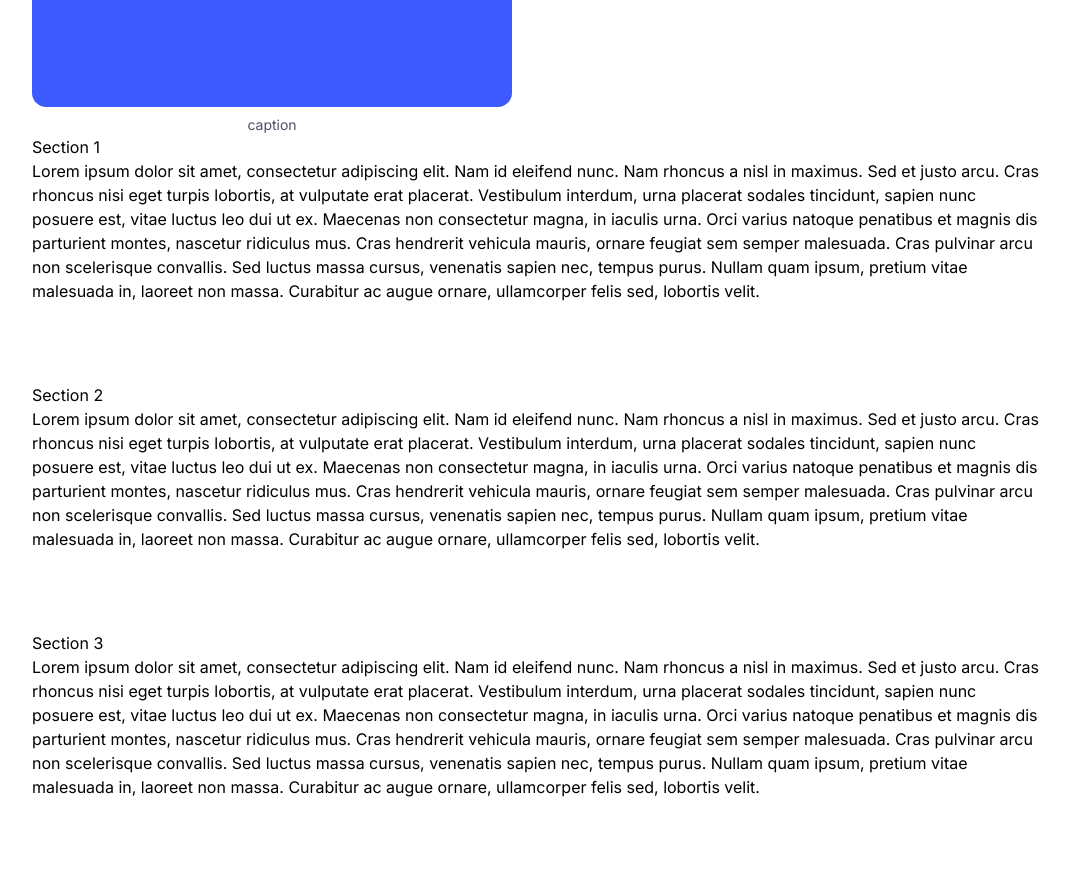
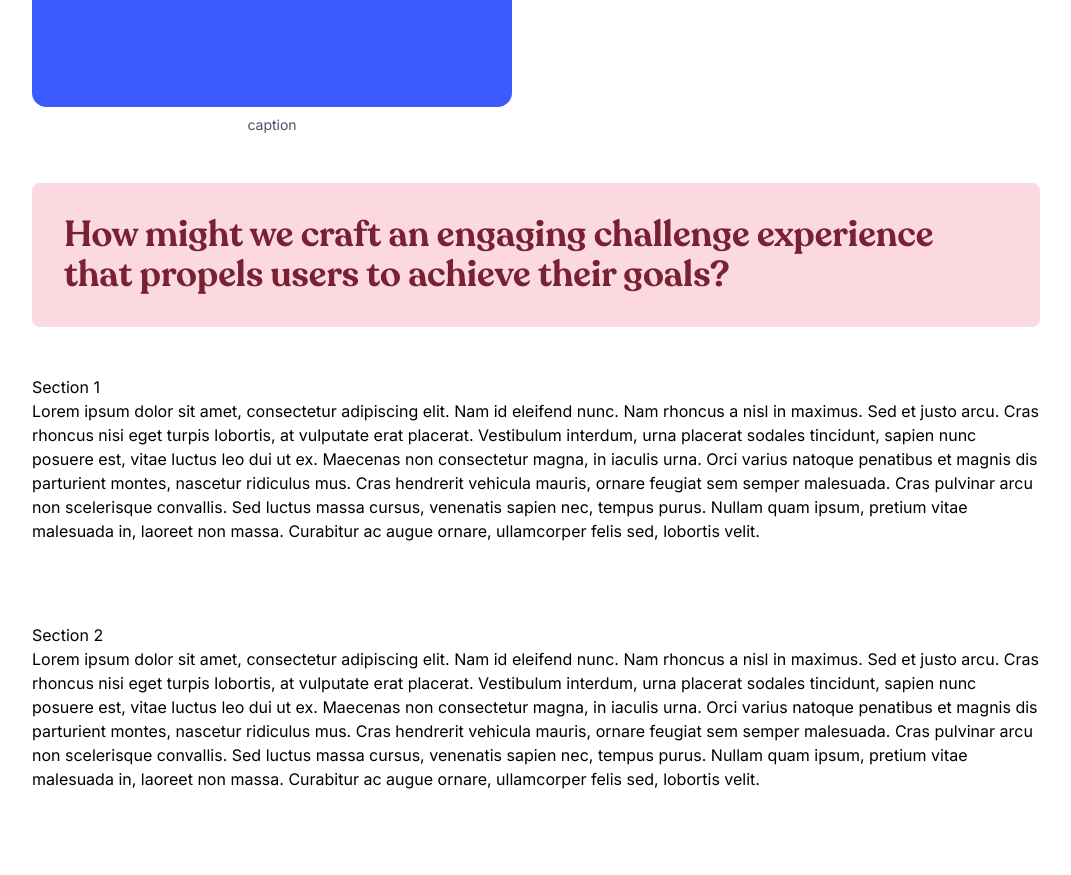
Before and after one commit to kevincward/the5thbeatle-2023, a Next.js app: page /case-studies/components in a window 1280 px wide. Shown: the part 2500-3375 px from the top of the page, without its empty margins (104-1175 px from the left). Built offline with nearby package versions, Linux system fonts and the light colour scheme.

Commit message:
added problem cart component

```diff
--- /dev/null
+++ b/components/problemCard.js
@@ -0,0 +1,18 @@
+export default function ProblemCard(props) {
+    const { backgroundColor, textColor, content } = props;
+    return (
+        <div className='container py-10 lg:py-12'>
+            <div
+                className='rounded-lg p-8'
+                style={{ backgroundColor: backgroundColor }}
+            >
+                <p
+                    className='font-recoleta text-3xl font-semibold lg:text-4xl'
+                    style={{ color: textColor }}
+                >
+                    {content}
+                </p>
+            </div>
+        </div>
+    );
+}
--- a/pages/case-studies/components.js
+++ b/pages/case-studies/components.js
@@ -4,6 +4,7 @@ import ContextCard from '@/components/contextCard';
 import SecondaryNav from '@/components/secondaryNav';
 import TextBlockOne from '@/components/textBlockOne';
 import TextBlockTwo from '@/components/textBlockTwo';
+import ProblemCard from '@/components/problemCard';
 
 export default function Components() {
     return (
@@ -112,6 +113,11 @@ export default function Components() {
                     caption: 'caption',
                 }}
             />
+            <ProblemCard
+                backgroundColor='#FCD9E0'
+                textColor='#782133'
+                content='How might we craft an engaging challenge experience that propels users to achieve their goals?'
+            />
             <div className='container'>
                 <div className='scroll-mt-[152px] pb-20' id='section-1'>
                     <h2>Section 1</h2>
```
